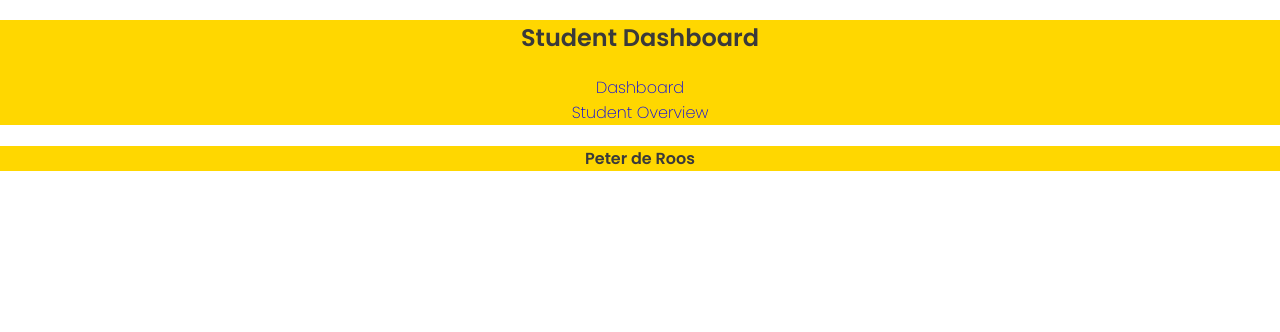
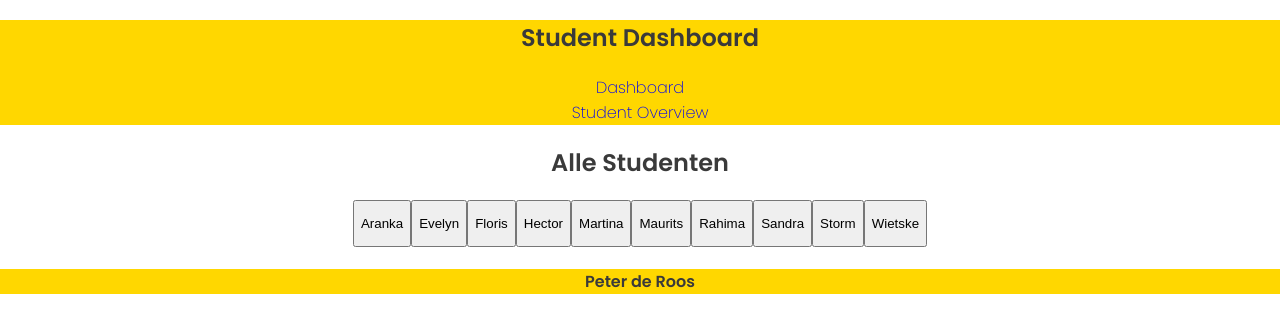
Before and after one commit to peterderoos/Eindopdracht-week-6, a React (Create React App) app: page /studentoverview in a window 1280 px wide. Shown: the top 332 px of the page. Built offline with nearby package versions, Linux system fonts and the light colour scheme; the HTML template or start-up script is replaced by a standard one.

Commit message:
Studentoverview

```diff
--- a/src/App.css
+++ b/src/App.css
@@ -25,18 +25,6 @@ footer {
    text-align: center;
 }
 
-.component-container {
-   margin: 0 auto;
-   width: 85%;
-   display: block;
-   justify-content: center;
+.student-grid-container div {
+   display: inline;
 }
-
-.page-description {
-   margin: 0 auto;
-   width: 85%;
-   max-width: 700px;
-   font-size: 0.8em;
-   font-weight: 200;
-   line-height: 1.5em;
-}
--- a/src/App.js
+++ b/src/App.js
@@ -4,6 +4,7 @@ import NavBar from "./components/NavBar";
 import Dashboard from "./components/Dashboard";
 import Footer from "./components/Footer";
 import studentData from "./data/studentData";
+import StudentOverview from "./components/StudentOverview";
 
 import "./App.css";
 
@@ -68,6 +69,12 @@ function App() {
               studentData={studentData}
             />
           </Route>
+          <Route path="/studentoverview">
+            <StudentOverview
+              getStudentList={getStudentList}
+              getAssignments={getAssignments}
+            />
+          </Route>
           {getStudentList
             ? getStudentList.map((student) => (
                 <Route
--- a/src/components/Button.js
+++ b/src/components/Button.js
@@ -4,7 +4,7 @@ import "../App.css";
 function Button({ student }) {
   return (
     <div>
-      <button key={student}>
+      <button className="student-tile" key={student}>
         <p>{student}</p>
       </button>
     </div>
--- /dev/null
+++ b/src/components/StudentContainer.js
@@ -0,0 +1,19 @@
+import React from "react";
+import { Link } from "react-router-dom";
+import Button from "./Button";
+
+function StudentContainer({ getStudentList }) {
+  return (
+    <div className="student-grid-container">
+      {getStudentList
+        ? getStudentList.map((student) => (
+            <Link key={student} to={`/${student.replace(/\s/g, "-")}`}>
+              <Button key={student} student={student} />
+            </Link>
+          ))
+        : null}
+    </div>
+  );
+}
+
+export default StudentContainer;
--- /dev/null
+++ b/src/components/StudentOverview.js
@@ -0,0 +1,14 @@
+import React from "react";
+import "../App.css";
+import StudentContainer from "./StudentContainer";
+
+function StudentOverview({ getStudentList, getAssignments }) {
+  return (
+    <div>
+      <h2>Alle Studenten</h2>
+      <StudentContainer getStudentList={getStudentList} />
+    </div>
+  );
+}
+
+export default StudentOverview;
```
